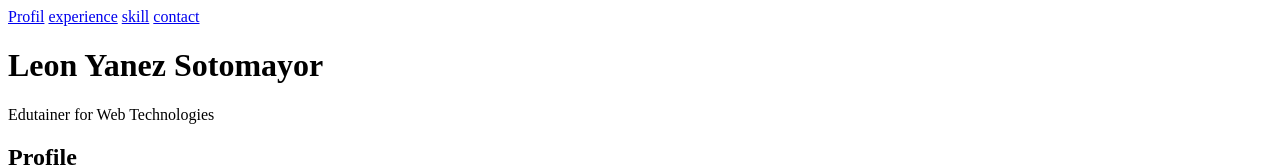
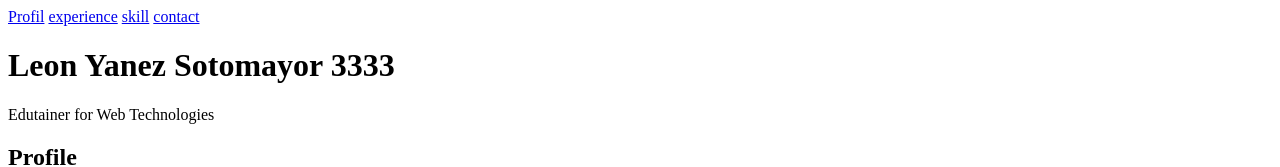
Before and after one commit to Leon-Yanez/cv, a plain HTML site: page index.html in a window 1280 px wide. Shown: the top 167 px of the page. Drawn offline with Linux system fonts and the light colour scheme.

Commit message:
Update index.html

```diff
--- a/index.html
+++ b/index.html
@@ -12,7 +12,7 @@
         <a href="#skill">skill</a>
         <a href="#contact">contact</a>
     </nav>
-    <h1>Leon Yanez Sotomayor</h1>
+    <h1>Leon Yanez Sotomayor  3333</h1>
     <p>Edutainer for Web Technologies</p>
 
   </header>
```
